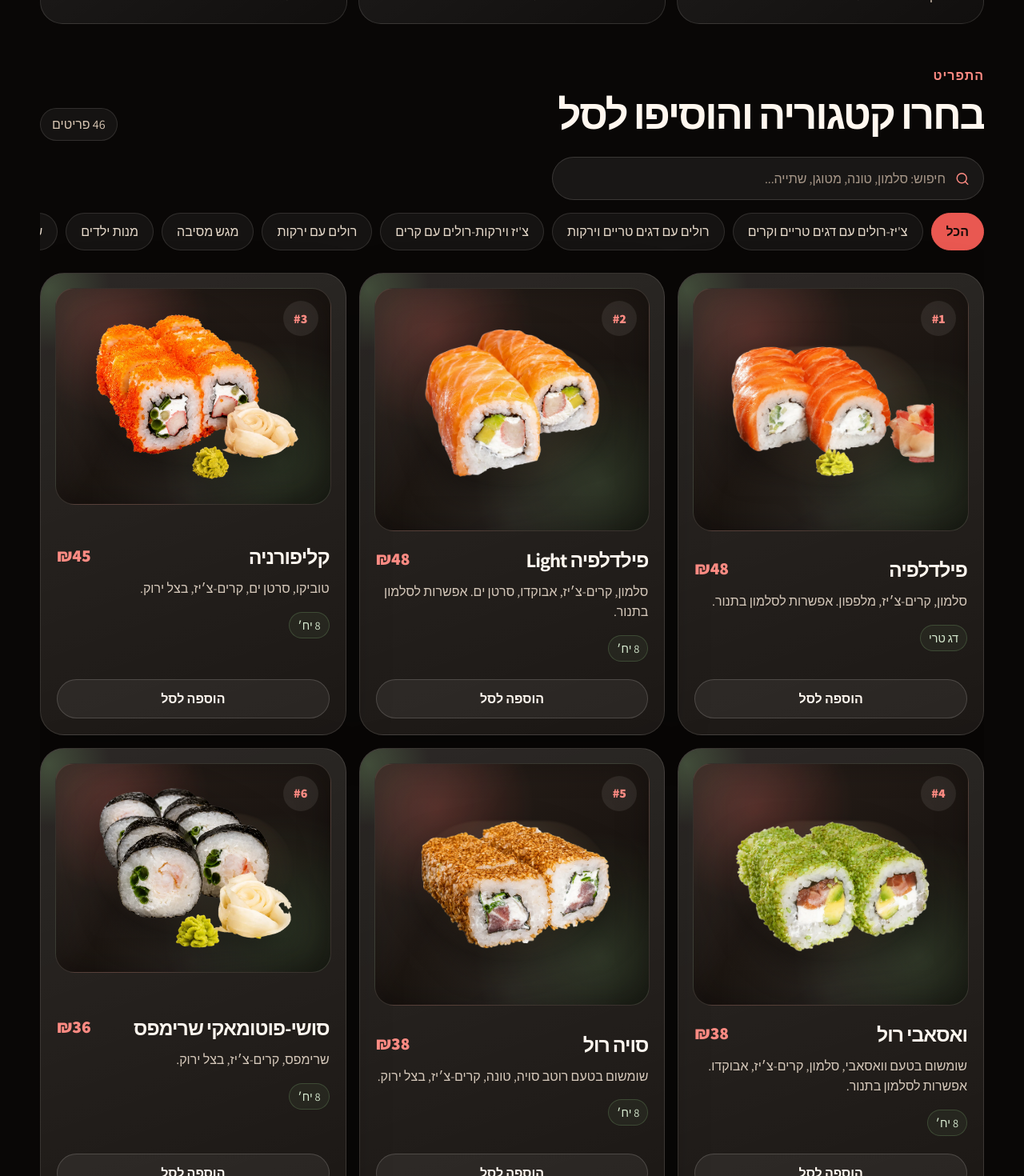
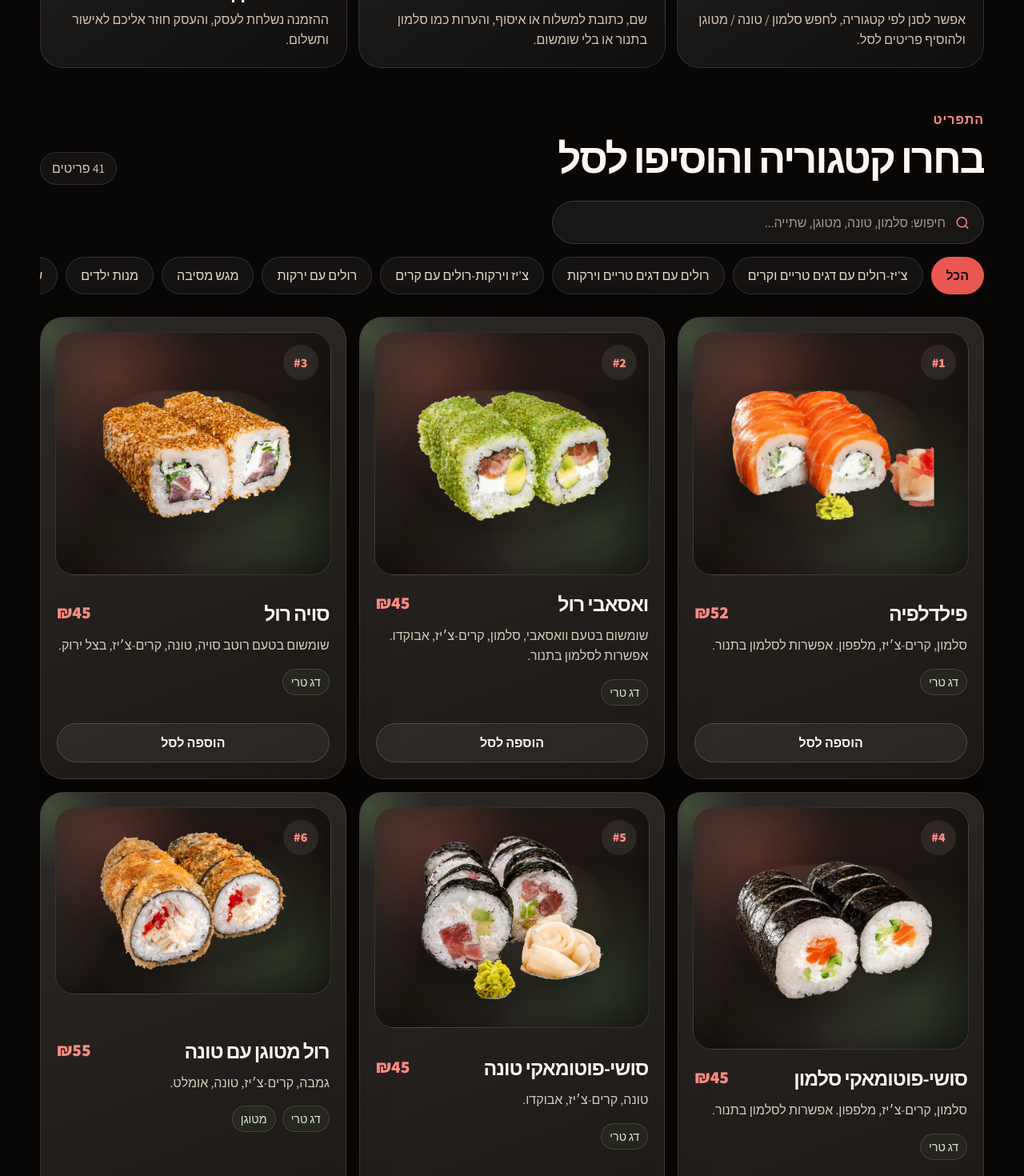
Before and after one commit to Dovshmi/Sushiteimushi, a React (Vite) app: page / in a window 1280 px wide. Shown: the part 1100-2570 px from the top of the page at 80% size. Built offline with nearby package versions, Linux system fonts and the light colour scheme.

Commit message:
feat: sync menu with latest PDF

```diff
--- a/src/App.tsx
+++ b/src/App.tsx
@@ -21,6 +21,31 @@ const getItemEmoji = (item: MenuItem) => {
   if (item.category === 'מנות ילדים') return '🍱'
   if (item.category === 'מגש מסיבה') return '🎉'
   return '🍣'
+}
+
+const hasAnyTerm = (text: string, terms: string[]) => terms.some((term) => text.includes(term))
+
+const getItemBadges = (item: MenuItem) => {
+  const text = `${item.name} ${item.description} ${item.category}`
+  const badges = (item.badges ?? []).filter((badge) => !['8 יח׳', 'דג טרי', 'מטוגן', 'צמחוני', 'טבעוני'].includes(badge))
+
+  if (item.category === 'שתייה' || item.category === 'מגש מסיבה') return badges
+
+  const hasFish = hasAnyTerm(text, ['סלמון', 'טונה', 'דג', 'דגים'])
+  const hasMeat = hasAnyTerm(text, ['עוף', 'שניצל', 'פרגית'])
+  const hasEgg = hasAnyTerm(text, ['ביצה', 'ביצים', 'אומלט'])
+  const hasDairy = hasAnyTerm(text, ['קרים-צ׳יז', 'צ׳יז', 'גבינה'])
+  const isFried = hasAnyTerm(text, ['מטוגן', 'טמפורה'])
+
+  if (hasFish) badges.push('דג טרי')
+  if (isFried) badges.push('מטוגן')
+
+  const hasAnimalProduct = hasFish || hasMeat || hasEgg || hasDairy
+  if (!hasFish && !hasMeat && (hasEgg || hasDairy || item.category.includes('ירקות'))) {
+    badges.push(hasAnimalProduct ? 'צמחוני' : 'טבעוני')
+  }
+
+  return badges
 }
 
 function App() {
@@ -48,7 +73,7 @@ function App() {
 
     return menuItems.filter((item) => {
       const matchesCategory = activeCategory === ALL_CATEGORY || item.category === activeCategory
-      const searchableText = `${item.name} ${item.description} ${item.category} ${(item.badges ?? []).join(' ')}`.toLowerCase()
+      const searchableText = `${item.name} ${item.description} ${item.category} ${getItemBadges(item).join(' ')}`.toLowerCase()
       const matchesSearch = normalizedSearch.length === 0 || searchableText.includes(normalizedSearch)
       return matchesCategory && matchesSearch
     })
@@ -226,6 +251,7 @@ function App() {
           <div className="menu-grid">
             {filteredItems.map((item) => {
               const quantity = cart[item.id]?.quantity ?? 0
+              const itemBadges = getItemBadges(item)
               return (
                 <article className="menu-card" key={item.id}>
                   <div className="menu-image">
@@ -239,9 +265,11 @@ function App() {
                       <span className="price">{formatPrice(item)}</span>
                     </div>
                     <p>{item.description}</p>
-                    <div className="badges">
-                      {(item.badges ?? ['8 יח׳']).map((badge) => <span key={badge}>{badge}</span>)}
-                    </div>
+                    {itemBadges.length > 0 && (
+                      <div className="badges">
+                        {itemBadges.map((badge) => <span key={badge}>{badge}</span>)}
+                      </div>
+                    )}
                   </div>
                   <div className="card-actions">
                     {quantity > 0 ? (
--- a/src/data/menu.ts
+++ b/src/data/menu.ts
@@ -11,10 +11,10 @@ export type MenuItem = {
 
 export const business = {
   name: 'סושי טָעִימוּשִי',
-  phoneDisplay: '050-812-3562',
-  whatsappPhone: '972508123562',
+  phoneDisplay: '053-231-2540',
+  whatsappPhone: '972532312540',
   pickup: 'קיבוץ גבולות',
-  orderHours: 'ימים ב׳–ו׳ · הזמנות עד 12:00',
+  orderHours: 'אפשר להזמין מראש · איסוף עצמי מקיבוץ גבולות · יש משלוחים',
   note: 'ההזמנה נשלחת ב-WhatsApp ומאושרת רק לאחר תשובה מהעסק.',
 }
 
@@ -31,54 +31,50 @@ export const categories = [
 const menuImagePath = (number: number) => `/images/menu/${number}.webp`
 
 export const menuItems: MenuItem[] = [
-  { id: 'roll-1', number: 1, category: categories[0], name: 'פילדלפיה', description: 'סלמון, קרים-צ׳יז, מלפפון. אפשרות לסלמון בתנור.', price: 48, badges: ['דג טרי'], image: menuImagePath(1) },
-  { id: 'roll-2', number: 2, category: categories[0], name: 'פילדלפיה Light', description: 'סלמון, קרים-צ׳יז, אבוקדו, סרטן ים. אפשרות לסלמון בתנור.', price: 48, image: menuImagePath(2) },
-  { id: 'roll-3', number: 3, category: categories[0], name: 'קליפורניה', description: 'טוביקו, סרטן ים, קרים-צ׳יז, בצל ירוק.', price: 45, image: menuImagePath(3) },
-  { id: 'roll-4', number: 4, category: categories[0], name: 'ואסאבי רול', description: 'שומשום בטעם וואסאבי, סלמון, קרים-צ׳יז, אבוקדו. אפשרות לסלמון בתנור.', price: 38, image: menuImagePath(4) },
-  { id: 'roll-5', number: 5, category: categories[0], name: 'סויה רול', description: 'שומשום בטעם רוטב סויה, טונה, קרים-צ׳יז, בצל ירוק.', price: 38, image: menuImagePath(5) },
-  { id: 'roll-6', number: 6, category: categories[0], name: 'סושי-פוטומאקי שרימפס', description: 'שרימפס, קרים-צ׳יז, בצל ירוק.', price: 36, image: menuImagePath(6) },
-  { id: 'roll-7', number: 7, category: categories[0], name: 'סושי-פוטומאקי סלמון', description: 'סלמון, קרים-צ׳יז, מלפפון. אפשרות לסלמון בתנור.', price: 36, image: menuImagePath(7) },
-  { id: 'roll-8', number: 8, category: categories[0], name: 'סושי-פוטומאקי טונה', description: 'טונה, קרים-צ׳יז, אבוקדו.', price: 36, image: menuImagePath(8) },
-  { id: 'roll-9', number: 9, category: categories[0], name: 'רול מטוגן עם שרימפס', description: 'שרימפס, קרים-צ׳יז, גמבה, רוטב ספייסי.', price: 48, badges: ['מטוגן'], image: menuImagePath(9) },
-  { id: 'roll-10', number: 10, category: categories[0], name: 'רול מטוגן עם טונה', description: 'גמבה, קרים-צ׳יז, טונה, אומלט.', price: 48, badges: ['מטוגן'], image: menuImagePath(10) },
-  { id: 'roll-11', number: 11, category: categories[0], name: 'רול מטוגן עם סלמון', description: 'סלמון, קרים-צ׳יז, אבוקדו. אפשרות לסלמון בתנור.', price: 48, badges: ['מטוגן'], image: menuImagePath(11) },
+  { id: 'roll-1', number: 1, category: categories[0], name: 'פילדלפיה', description: 'סלמון, קרים-צ׳יז, מלפפון. אפשרות לסלמון בתנור.', price: 52, badges: ['דג טרי'], image: menuImagePath(1) },
+  { id: 'roll-2', number: 2, category: categories[0], name: 'ואסאבי רול', description: 'שומשום בטעם וואסאבי, סלמון, קרים-צ׳יז, אבוקדו. אפשרות לסלמון בתנור.', price: 45, image: menuImagePath(4) },
+  { id: 'roll-3', number: 3, category: categories[0], name: 'סויה רול', description: 'שומשום בטעם רוטב סויה, טונה, קרים-צ׳יז, בצל ירוק.', price: 45, image: menuImagePath(5) },
+  { id: 'roll-4', number: 4, category: categories[0], name: 'סושי-פוטומאקי סלמון', description: 'סלמון, קרים-צ׳יז, מלפפון. אפשרות לסלמון בתנור.', price: 45, image: menuImagePath(7) },
+  { id: 'roll-5', number: 5, category: categories[0], name: 'סושי-פוטומאקי טונה', description: 'טונה, קרים-צ׳יז, אבוקדו.', price: 45, image: menuImagePath(8) },
+  { id: 'roll-6', number: 6, category: categories[0], name: 'רול מטוגן עם טונה', description: 'גמבה, קרים-צ׳יז, טונה, אומלט.', price: 55, badges: ['מטוגן'], image: menuImagePath(10) },
+  { id: 'roll-7', number: 7, category: categories[0], name: 'רול מטוגן עם סלמון', description: 'סלמון, קרים-צ׳יז, אבוקדו. אפשרות לסלמון בתנור.', price: 55, badges: ['מטוגן'], image: menuImagePath(11) },
 
-  { id: 'roll-12', number: 12, category: categories[1], name: 'פילדלפיה Mix', description: 'סלמון, אומלט, אבוקדו, שיטאקי, בצל ירוק. אפשרות לסלמון בתנור.', price: 45, image: menuImagePath(12) },
-  { id: 'roll-13', number: 13, category: categories[1], name: 'פילדלפיה ירקות', description: 'סלמון, גזר, מלפפון, בטטה בתנור. אפשרות לסלמון בתנור.', price: 45, image: menuImagePath(13) },
-  { id: 'roll-14', number: 14, category: categories[1], name: 'סושי-פוטומאקי סלמון וירקות', description: 'סלמון, בטטה בתנור, מלפפון, בצל ירוק.', price: 36, image: menuImagePath(14) },
-  { id: 'roll-15', number: 15, category: categories[1], name: 'סושי-פוטומאקי טונה וירקות', description: 'טונה, גזר, חסה, שיטאקי.', price: 36, image: menuImagePath(15) },
-  { id: 'roll-16', number: 16, category: categories[1], name: 'ואסאבי רול סלמון', description: 'שומשום בטעם וואסאבי, סלמון, אומלט, אבוקדו.', price: 38, image: menuImagePath(16) },
-  { id: 'roll-17', number: 17, category: categories[1], name: 'סויה רול טונה', description: 'שומשום בטעם רוטב סויה, טונה, בטטה בתנור, שיטאקי, בצל ירוק.', price: 38, image: menuImagePath(17) },
-  { id: 'roll-18', number: 18, category: categories[1], name: 'רול מטוגן עם סלמון וירקות', description: 'גמבה, מלפפון, סלמון, גזר. אפשרות לסלמון בתנור.', price: 48, badges: ['מטוגן'], image: menuImagePath(18) },
-  { id: 'roll-19', number: 19, category: categories[1], name: 'רול מטוגן עם טונה וירקות', description: 'אומלט, בטטה בתנור, טונה, בצל ירוק.', price: 48, badges: ['מטוגן'], image: menuImagePath(19) },
-  { id: 'roll-20', number: 20, category: categories[1], name: 'סושי-מאקי סלמון', description: 'מאקי סלמון. אפשרות לסלמון בתנור.', price: 23, image: menuImagePath(20) },
-  { id: 'roll-21', number: 21, category: categories[1], name: 'סושי-מאקי טונה', description: 'מאקי טונה.', price: 23, image: menuImagePath(21) },
-  { id: 'roll-22', number: 22, category: categories[1], name: 'סושי-מאקי סרטן ים', description: 'מאקי סרטן ים.', price: 23, image: menuImagePath(22) },
+  { id: 'roll-8', number: 8, category: categories[1], name: 'פילדלפיה Mix', description: 'סלמון, אומלט, אבוקדו, שיטאקי, בצל ירוק. אפשרות לסלמון בתנור.', price: 52, image: menuImagePath(12) },
+  { id: 'roll-9', number: 9, category: categories[1], name: 'פילדלפיה ירקות', description: 'סלמון, גזר, מלפפון, בטטה בתנור. אפשרות לסלמון בתנור.', price: 52, image: menuImagePath(13) },
+  { id: 'roll-10', number: 10, category: categories[1], name: 'סושי-פוטומאקי סלמון וירקות', description: 'סלמון, בטטה בתנור, מלפפון, בצל ירוק. אפשרות לסלמון בתנור.', price: 45, image: menuImagePath(14) },
+  { id: 'roll-11', number: 11, category: categories[1], name: 'סושי-פוטומאקי טונה וירקות', description: 'טונה, גזר, חסה, שיטאקי.', price: 45, image: menuImagePath(15) },
+  { id: 'roll-12', number: 12, category: categories[1], name: 'ואסאבי רול סלמון', description: 'שומשום בטעם וואסאבי, סלמון, אומלט, אבוקדו. אפשרות לסלמון בתנור.', price: 45, image: menuImagePath(16) },
+  { id: 'roll-13', number: 13, category: categories[1], name: 'סויה רול טונה', description: 'שומשום בטעם רוטב סויה, טונה, בטטה בתנור, שיטאקי, בצל ירוק.', price: 45, image: menuImagePath(17) },
+  { id: 'roll-14', number: 14, category: categories[1], name: 'רול מטוגן עם סלמון וירקות', description: 'גמבה, מלפפון, סלמון, גזר. אפשרות לסלמון בתנור.', price: 55, badges: ['מטוגן'], image: menuImagePath(18) },
+  { id: 'roll-15', number: 15, category: categories[1], name: 'רול מטוגן עם טונה וירקות', description: 'אומלט, בטטה בתנור, טונה, בצל ירוק. אפשרות לסלמון בתנור.', price: 55, badges: ['מטוגן'], image: menuImagePath(19) },
+  { id: 'roll-16', number: 16, category: categories[1], name: 'סושי-מאקי סלמון', description: 'מאקי סלמון. אפשרות לסלמון בתנור.', price: 28, image: menuImagePath(20) },
+  { id: 'roll-17', number: 17, category: categories[1], name: 'סושי-מאקי טונה', description: 'מאקי טונה.', price: 28, image: menuImagePath(21) },
 
-  { id: 'roll-23', number: 23, category: categories[2], name: 'ואסאבי רול ירקות וצ׳יז', description: 'שומשום בטעם וואסאבי, שיטאקי, גזר, בצל ירוק, קרים-צ׳יז.', price: 33, image: menuImagePath(23) },
-  { id: 'roll-24', number: 24, category: categories[2], name: 'סויה רול ירקות וצ׳יז', description: 'שומשום בטעם רוטב סויה, בטטה בתנור, גמבה, קרים-צ׳יז, אומלט.', price: 33, image: menuImagePath(24) },
-  { id: 'roll-25', number: 25, category: categories[2], name: 'קליפורניה בלאק', description: 'שומשום שחור, מלפפון, גמבה, קרים-צ׳יז, אבוקדו.', price: 33, image: menuImagePath(25) },
-  { id: 'roll-26', number: 26, category: categories[2], name: 'סושי-פוטומאקי בטטה וצ׳יז', description: 'חסה, קרים-צ׳יז, מלפפון, בטטה בתנור.', price: 30, image: menuImagePath(26) },
-  { id: 'roll-27', number: 27, category: categories[2], name: 'סושי-פוטומאקי שיטאקי וצ׳יז', description: 'שיטאקי, קרים-צ׳יז, גזר, אומלט.', price: 30, image: menuImagePath(27) },
-  { id: 'roll-28', number: 28, category: categories[2], name: 'סושי-פוטומאקי אבוקדו וצ׳יז', description: 'גמבה, בצל ירוק, אבוקדו, קרים-צ׳יז.', price: 30, image: menuImagePath(28) },
-  { id: 'roll-29', number: 29, category: categories[2], name: 'רול מטוגן עם שיטאקי', description: 'שיטאקי, קרים-צ׳יז, גמבה, אומלט.', price: 45, badges: ['מטוגן'], image: menuImagePath(29) },
-  { id: 'roll-30', number: 30, category: categories[2], name: 'רול מטוגן עם בטטה', description: 'בטטה בתנור, קרים-צ׳יז, גזר, מלפפון.', price: 45, badges: ['מטוגן'], image: menuImagePath(30) },
-  { id: 'roll-31', number: 31, category: categories[2], name: 'רול מטוגן עם אבוקדו', description: 'אבוקדו, קרים-צ׳יז, גמבה, בצל ירוק.', price: 45, badges: ['מטוגן'], image: menuImagePath(31) },
+  { id: 'roll-18', number: 18, category: categories[2], name: 'ואסאבי רול ירקות וצ׳יז', description: 'שומשום בטעם וואסאבי, שיטאקי, גזר, בצל ירוק, קרים-צ׳יז.', price: 40, image: menuImagePath(23) },
+  { id: 'roll-19', number: 19, category: categories[2], name: 'סויה רול ירקות וצ׳יז', description: 'שומשום בטעם רוטב סויה, בטטה בתנור, גמבה, קרים-צ׳יז, אומלט.', price: 40, image: menuImagePath(24) },
+  { id: 'roll-20', number: 20, category: categories[2], name: 'קליפורניה בלאק', description: 'שומשום שחור, מלפפון, גמבה, קרים-צ׳יז, אבוקדו.', price: 40, image: menuImagePath(25) },
+  { id: 'roll-21', number: 21, category: categories[2], name: 'סושי-פוטומאקי בטטה וצ׳יז', description: 'חסה, קרים-צ׳יז, מלפפון, בטטה בתנור.', price: 40, image: menuImagePath(26) },
+  { id: 'roll-22', number: 22, category: categories[2], name: 'סושי-פוטומאקי שיטאקי וצ׳יז', description: 'שיטאקי, קרים-צ׳יז, גזר, אומלט.', price: 40, image: menuImagePath(27) },
+  { id: 'roll-23', number: 23, category: categories[2], name: 'סושי-פוטומאקי אבוקדו וצ׳יז', description: 'גמבה, בצל ירוק, אבוקדו, קרים-צ׳יז.', price: 40, image: menuImagePath(28) },
+  { id: 'roll-24', number: 24, category: categories[2], name: 'רול מטוגן עם שיטאקי', description: 'שיטאקי, קרים-צ׳יז, גמבה, אומלט.', price: 53, badges: ['מטוגן'], image: menuImagePath(29) },
+  { id: 'roll-25', number: 25, category: categories[2], name: 'רול מטוגן עם בטטה', description: 'בטטה בתנור, קרים-צ׳יז, גזר, מלפפון.', price: 53, badges: ['מטוגן'], image: menuImagePath(30) },
+  { id: 'roll-26', number: 26, category: categories[2], name: 'רול מטוגן עם אבוקדו', description: 'אבוקדו, קרים-צ׳יז, גמבה, בצל ירוק.', price: 53, badges: ['מטוגן'], image: menuImagePath(31) },
 
-  { id: 'roll-32', number: 32, category: categories[3], name: 'ואסאבי רול ירקות', description: 'שומשום בטעם וואסאבי, גזר, גמבה, אבוקדו, מלפפון.', price: 33, badges: ['צמחוני'], image: menuImagePath(32) },
-  { id: 'roll-33', number: 33, category: categories[3], name: 'סויה רול ירקות', description: 'שומשום בטעם רוטב סויה, בטטה בתנור, גמבה, חסה, גזר.', price: 38, badges: ['צמחוני'], image: menuImagePath(33) },
-  { id: 'roll-34', number: 34, category: categories[3], name: 'קליפורניה בלאק ירקות', description: 'שומשום שחור, מלפפון, בצל ירוק, שיטאקי, גזר.', price: 33, badges: ['צמחוני'], image: menuImagePath(34) },
-  { id: 'roll-35', number: 35, category: categories[3], name: 'סושי-פוטומאקי בטטה', description: 'בטטה בתנור, גזר, מלפפון, בצל ירוק.', price: 30, badges: ['צמחוני'], image: menuImagePath(35) },
-  { id: 'roll-36', number: 36, category: categories[3], name: 'סושי-פוטומאקי אבוקדו', description: 'אבוקדו, גמבה, שיטאקי, חסה.', price: 30, badges: ['צמחוני'], image: menuImagePath(36) },
-  { id: 'roll-37', number: 37, category: categories[3], name: 'סושי-מאקי מלפפון', description: 'מאקי מלפפון.', price: 20, badges: ['צמחוני'], image: menuImagePath(37) },
-  { id: 'roll-38', number: 38, category: categories[3], name: 'סושי-מאקי גמבה', description: 'מאקי גמבה.', price: 20, badges: ['צמחוני'], image: menuImagePath(38) },
-  { id: 'roll-39', number: 39, category: categories[3], name: 'סושי-מאקי אבוקדו', description: 'מאקי אבוקדו.', price: 20, badges: ['צמחוני'], image: menuImagePath(39) },
+  { id: 'roll-27', number: 27, category: categories[3], name: 'ואסאבי רול ירקות', description: 'שומשום בטעם וואסאבי, גזר, גמבה, אבוקדו, מלפפון.', price: 40, badges: ['צמחוני'], image: menuImagePath(32) },
+  { id: 'roll-28', number: 28, category: categories[3], name: 'סויה רול ירקות', description: 'שומשום בטעם רוטב סויה, בטטה בתנור, גמבה, חסה, גזר.', price: 40, badges: ['צמחוני'], image: menuImagePath(33) },
+  { id: 'roll-29', number: 29, category: categories[3], name: 'קליפורניה בלאק ירקות', description: 'שומשום שחור, מלפפון, בצל ירוק, שיטאקי, גזר.', price: 40, badges: ['צמחוני'], image: menuImagePath(34) },
+  { id: 'roll-30', number: 30, category: categories[3], name: 'סושי-פוטומאקי בטטה', description: 'בטטה בתנור, גזר, מלפפון, בצל ירוק.', price: 40, badges: ['צמחוני'], image: menuImagePath(35) },
+  { id: 'roll-31', number: 31, category: categories[3], name: 'סושי-פוטומאקי אבוקדו', description: 'אבוקדו, גמבה, שיטאקי, חסה.', price: 40, badges: ['צמחוני'], image: menuImagePath(36) },
+  { id: 'roll-32', number: 32, category: categories[3], name: 'סושי-מאקי מלפפון', description: 'מאקי מלפפון.', price: 26, badges: ['צמחוני'], image: menuImagePath(37) },
+  { id: 'roll-33', number: 33, category: categories[3], name: 'סושי-מאקי גמבה', description: 'מאקי גמבה.', price: 26, badges: ['צמחוני'], image: menuImagePath(38) },
+  { id: 'roll-34', number: 34, category: categories[3], name: 'סושי-מאקי אבוקדו', description: 'מאקי אבוקדו.', price: 26, badges: ['צמחוני'], image: menuImagePath(39) },
 
-  { id: 'roll-40', number: 40, category: categories[4], name: 'מגש מסיבה', description: 'מידה L: שבעה רולים · מידה XL: תשעה רולים. קומבינציית הרולים לפי בחירת הלקוח.', price: null, badges: ['בהתאמה אישית'] },
-  { id: 'roll-41', number: 41, category: categories[5], name: 'מנת ילדים פרגית בטמפורה', description: 'פרגית בטמפורה עם צ׳יפס או אורז לבחירה.', price: 35 },
-  { id: 'roll-42', number: 42, category: categories[5], name: 'מנת ילדים שניצל עוף', description: 'שניצל עוף עם צ׳יפס או אורז לבחירה.', price: 35 },
-  { id: 'drink-43', number: 43, category: categories[6], name: 'מים מינרליים', description: 'שתייה קרה להשלמת ההזמנה. מחיר סופי יאושר ב-WhatsApp.', price: null, badges: ['שתייה'] },
-  { id: 'drink-44', number: 44, category: categories[6], name: 'קולה', description: 'בקבוק / פחית לפי זמינות העסק. מחיר סופי יאושר ב-WhatsApp.', price: null, badges: ['שתייה'] },
-  { id: 'drink-45', number: 45, category: categories[6], name: 'קולה זירו', description: 'בקבוק / פחית לפי זמינות העסק. מחיר סופי יאושר ב-WhatsApp.', price: null, badges: ['שתייה'] },
-  { id: 'drink-46', number: 46, category: categories[6], name: 'ספרייט', description: 'בקבוק / פחית לפי זמינות העסק. מחיר סופי יאושר ב-WhatsApp.', price: null, badges: ['שתייה'] },
+  { id: 'roll-35', number: 35, category: categories[4], name: 'מגש מסיבה', description: 'מידה L: שבעה רולים · מידה XL: תשעה רולים. קומבינציית הרולים לפי בחירת הלקוח.', price: null, badges: ['בהתאמה אישית'] },
+  { id: 'roll-36', number: 36, category: categories[5], name: 'מנת ילדים שניצל עוף', description: 'שניצל עוף עם צ׳יפס או אורז לבחירה.', price: 45 },
+
+  { id: 'drink-37', number: 37, category: categories[6], name: 'סאקה מארה', description: '720 מ״ל.', price: 100, badges: ['שתייה'] },
+  { id: 'drink-38', number: 38, category: categories[6], name: 'סאקה ניחון סאקארי', description: '300 מ״ל.', price: 40, badges: ['שתייה'] },
+  { id: 'drink-39', number: 39, category: categories[6], name: 'קוקה קולה', description: '250 מ״ל.', price: 3, badges: ['שתייה'] },
+  { id: 'drink-40', number: 40, category: categories[6], name: 'ספרייט', description: '250 מ״ל.', price: 3, badges: ['שתייה'] },
+  { id: 'drink-41', number: 41, category: categories[6], name: 'פאנטה', description: '250 מ״ל.', price: 3, badges: ['שתייה'] },
 ]
```
Also changed, not shown: 1 other file (tests, documents, lock files or other folders).
